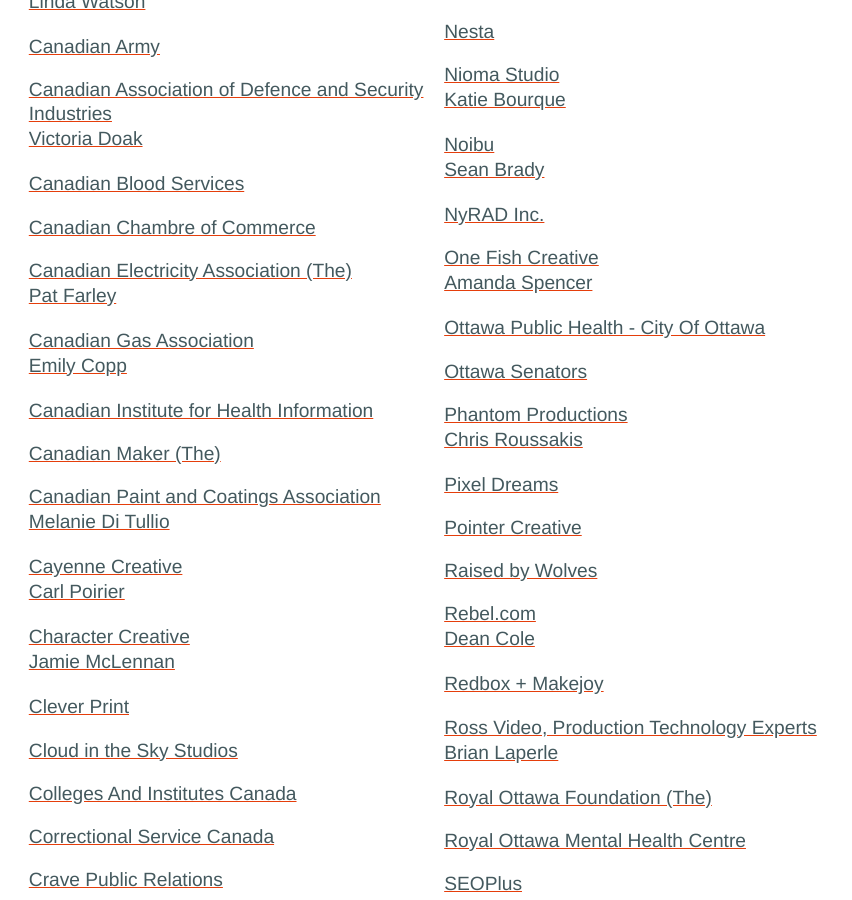
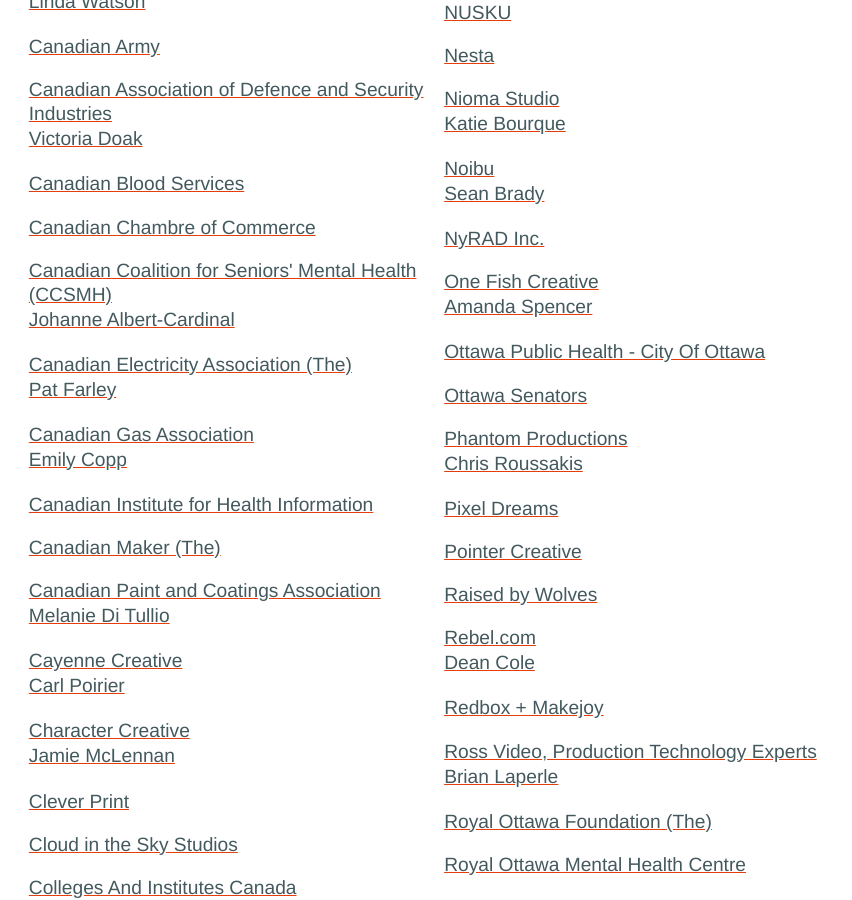
Before and after one commit to algonquindesign/fieldwork, a Jekyll site: the page built from employers.md, in a window 1280 px wide and 900 px high, scrolled down 1211 px. Shown: the whole window, without its empty margins (0-852 px from the left). Built offline with Jekyll 4.4.1, drawn with Linux system fonts in a browser that asks for light colours; some web fonts are replaced.

Commit message:
add CCSMH employer

```diff
--- a/_data/employers.yml
+++ b/_data/employers.yml
@@ -3,6 +3,11 @@
 #   person: ""
 #   email: ""
 #   year: ""
+- employerName: "Canadian Coalition for Seniors' Mental Health (CCSMH)"
+  url: "https://ccsmh.ca"
+  person: "Johanne Albert-Cardinal"
+  email: "JAlbert@ccsmh.ca"
+  year: ""
 - employerName: "Hydro Ottawa"
   url: "https://hydroottawa.com"
   person: "Daniel Séguin"
```
